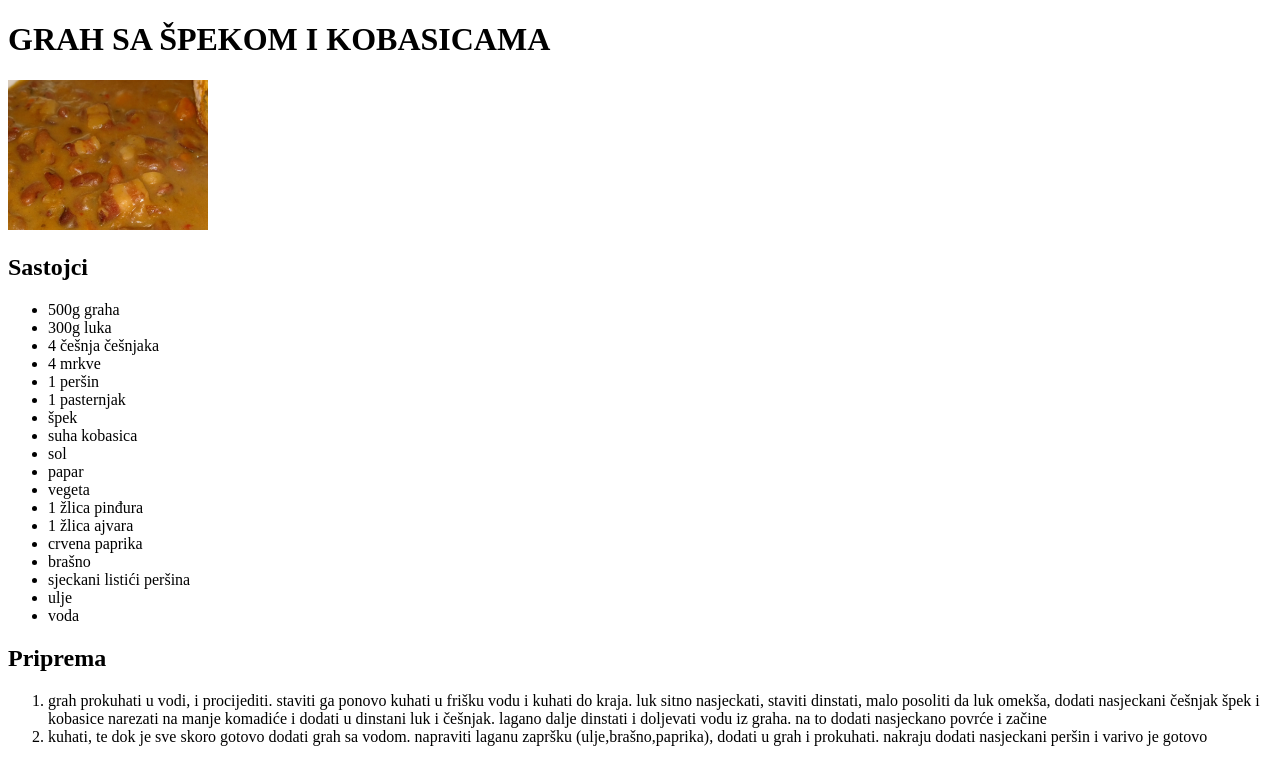
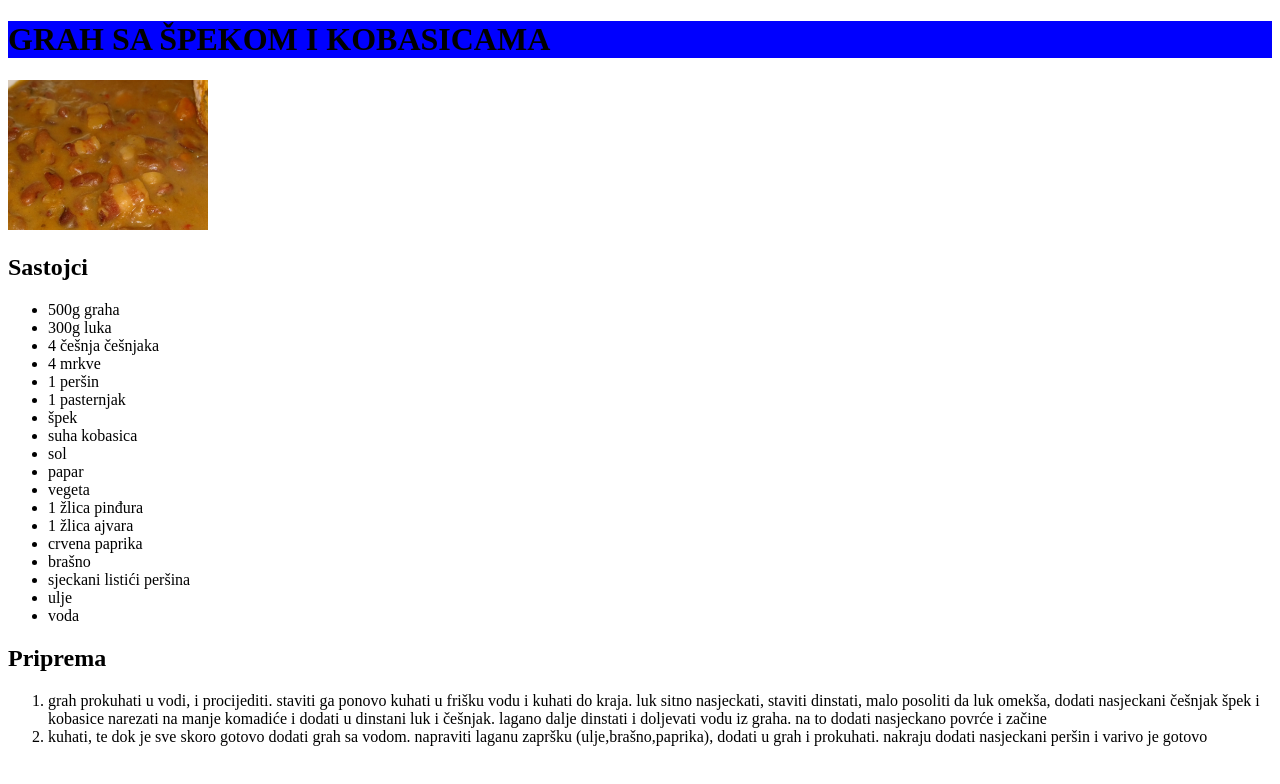
Before and after one commit to slavicanikolina/grah, a plain HTML site: page index.html in a window 1280 px wide. Drawn offline with Linux system fonts and the light colour scheme.

Commit message:
dodali inline u h1

```diff
--- a/index.html
+++ b/index.html
@@ -6,7 +6,7 @@
     <title>Document</title>
 </head>
 <body>
-    <h1>GRAH SA ŠPEKOM I KOBASICAMA</h1>
+    <h1 style="background-color: blue;">GRAH SA ŠPEKOM I KOBASICAMA</h1>
     <img src="grah.webp" alt="slika graha" width="200">
     <h2>Sastojci</h2>
     <ul>
```
